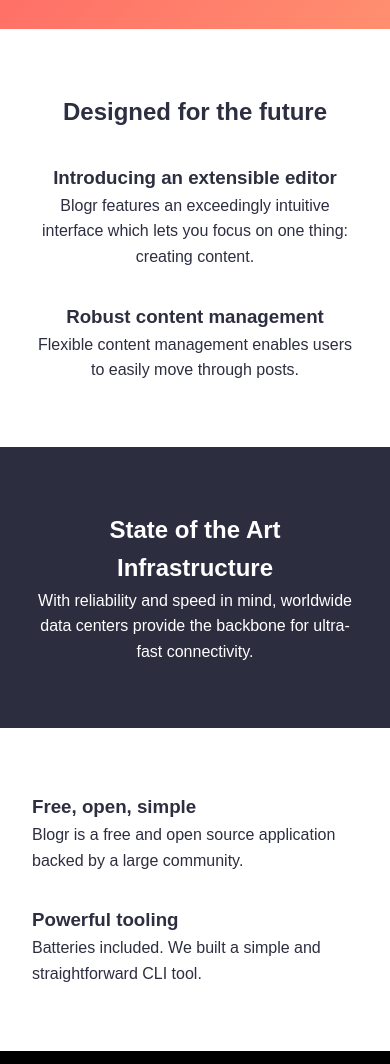
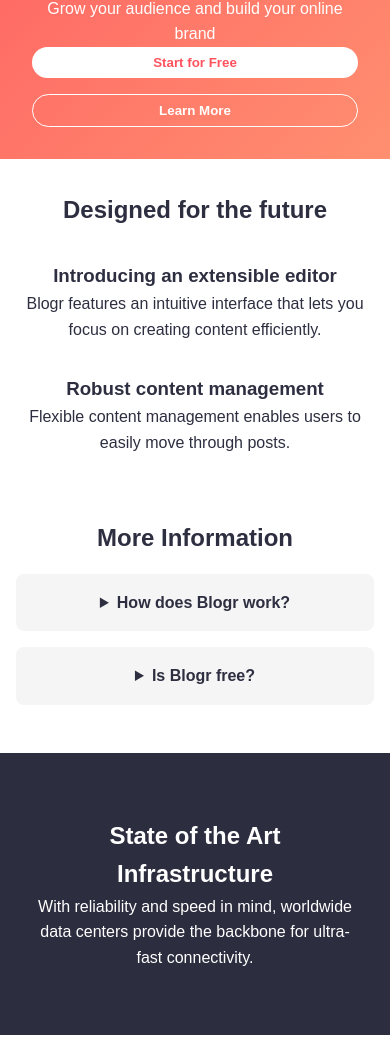
Before and after one commit to nicolmiranda23/simulacro-html, a plain HTML site: page index.html in a window 390 px wide. Shown: the part 397-1461 px from the top of the page. Drawn offline with Linux system fonts and the light colour scheme.

Commit message:
Complete rubric requirements

```diff
--- a/index.html
+++ b/index.html
@@ -11,11 +11,13 @@
 <header class="header">
   <nav class="nav">
     <h1 class="logo">Blogr</h1>
+
     <ul class="nav-list">
       <li><a href="#">Product</a></li>
       <li><a href="#">Company</a></li>
       <li><a href="#">Connect</a></li>
     </ul>
+
     <div class="nav-actions">
       <a href="#" class="link">Login</a>
       <button class="btn primary">Sign Up</button>
@@ -25,6 +27,7 @@
   <section class="hero">
     <h2 class="hero-title">A modern publishing platform</h2>
     <p class="hero-text">Grow your audience and build your online brand</p>
+
     <div class="hero-buttons">
       <button class="btn primary">Start for Free</button>
       <button class="btn secondary">Learn More</button>
@@ -40,8 +43,8 @@
       <article>
         <h3>Introducing an extensible editor</h3>
         <p>
-          Blogr features an exceedingly intuitive interface which lets you focus
-          on one thing: creating content.
+          Blogr features an intuitive interface that lets you focus on
+          creating content efficiently.
         </p>
       </article>
 
@@ -54,12 +57,32 @@
     </div>
   </section>
 
+  <!-- INTERACTIVITY REQUIRED BY PDF -->
+  <section class="faq">
+    <h2>More Information</h2>
+
+    <details>
+      <summary>How does Blogr work?</summary>
+      <p>
+        Blogr allows you to publish content using an intuitive editor and
+        manage it efficiently across platforms.
+      </p>
+    </details>
+
+    <details>
+      <summary>Is Blogr free?</summary>
+      <p>
+        Yes, Blogr is an open-source platform available for everyone.
+      </p>
+    </details>
+  </section>
+
   <section class="infrastructure">
-    <article class="infra-content">
+    <article>
       <h2>State of the Art Infrastructure</h2>
       <p>
-        With reliability and speed in mind, worldwide data centers provide the
-        backbone for ultra-fast connectivity.
+        With reliability and speed in mind, worldwide data centers provide
+        the backbone for ultra-fast connectivity.
       </p>
     </article>
   </section>
@@ -68,7 +91,7 @@
     <article>
       <h3>Free, open, simple</h3>
       <p>
-        Blogr is a free and open source application backed by a large community.
+        Blogr is a free and open-source application backed by a large community.
       </p>
     </article>
 
--- a/styles.css
+++ b/styles.css
@@ -8,6 +8,7 @@
   --font-main: Arial, sans-serif;
 }
 
+/* Reset */
 * {
   box-sizing: border-box;
   margin: 0;
@@ -20,6 +21,7 @@
   color: var(--dark);
 }
 
+/* Header */
 .header {
   background: linear-gradient(135deg, var(--primary), #ff8f70);
   color: var(--light);
@@ -49,6 +51,7 @@
   opacity: 0.7;
 }
 
+/* Buttons */
 .btn {
   padding: 0.5rem 1.5rem;
   border-radius: var(--radius);
@@ -73,6 +76,7 @@
   transform: translateY(-2px);
 }
 
+/* Hero */
 .hero {
   text-align: center;
   margin-top: 3rem;
@@ -82,6 +86,7 @@
   font-size: clamp(2rem, 5vw, 3rem);
 }
 
+/* Features */
 .features {
   padding: 4rem 2rem;
   text-align: center;
@@ -94,6 +99,30 @@
   margin-top: 2rem;
 }
 
+/* FAQ Interactivity */
+.faq {
+  padding: 3rem 2rem;
+  text-align: center;
+}
+
+details {
+  margin: 1rem auto;
+  max-width: 600px;
+  padding: 1rem;
+  border-radius: 0.5rem;
+  background: #f5f5f5;
+  cursor: pointer;
+}
+
+summary {
+  font-weight: bold;
+}
+
+details[open] {
+  background: #eaeaea;
+}
+
+/* Infrastructure */
 .infrastructure {
   background: var(--secondary);
   color: var(--light);
@@ -101,6 +130,7 @@
   text-align: center;
 }
 
+/* Tools */
 .tools {
   display: flex;
   flex-wrap: wrap;
@@ -108,6 +138,7 @@
   padding: 4rem 2rem;
 }
 
+/* Footer */
 .footer {
   background: #000;
   color: var(--light);
@@ -115,6 +146,7 @@
   padding: 2rem;
 }
 
+/* Tablet */
 @media (max-width: 768px) {
   .nav {
     flex-direction: column;
@@ -125,3 +157,23 @@
     flex-direction: column;
   }
 }
+
+/* Mobile ≤ 480px */
+@media (max-width: 480px) {
+  .nav-list {
+    flex-direction: column;
+    align-items: center;
+  }
+
+  .hero-buttons {
+    display: flex;
+    flex-direction: column;
+    gap: 1rem;
+  }
+
+  .features,
+  .tools,
+  .faq {
+    padding: 2rem 1rem;
+  }
+}
```
